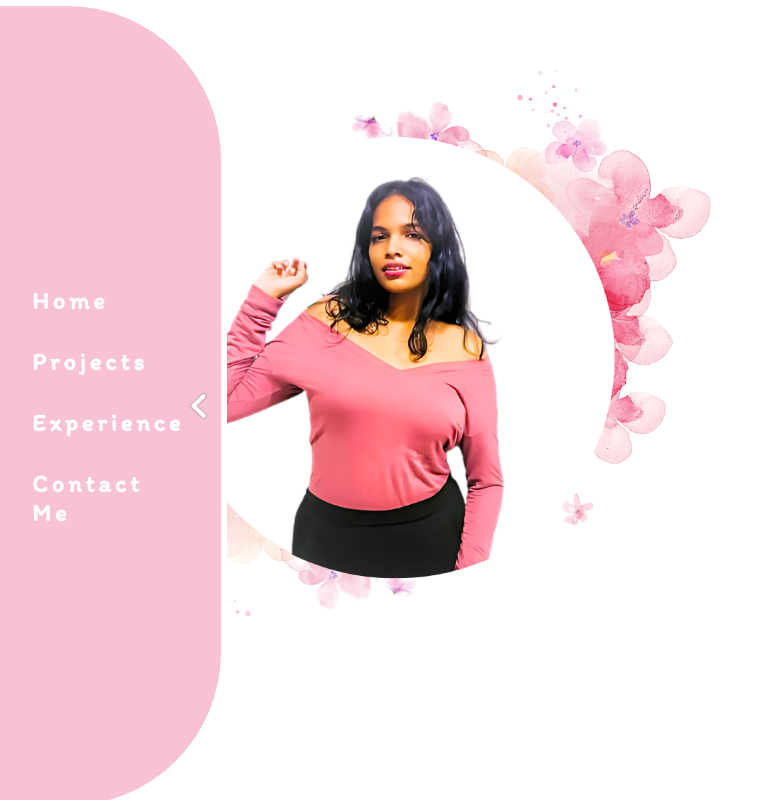
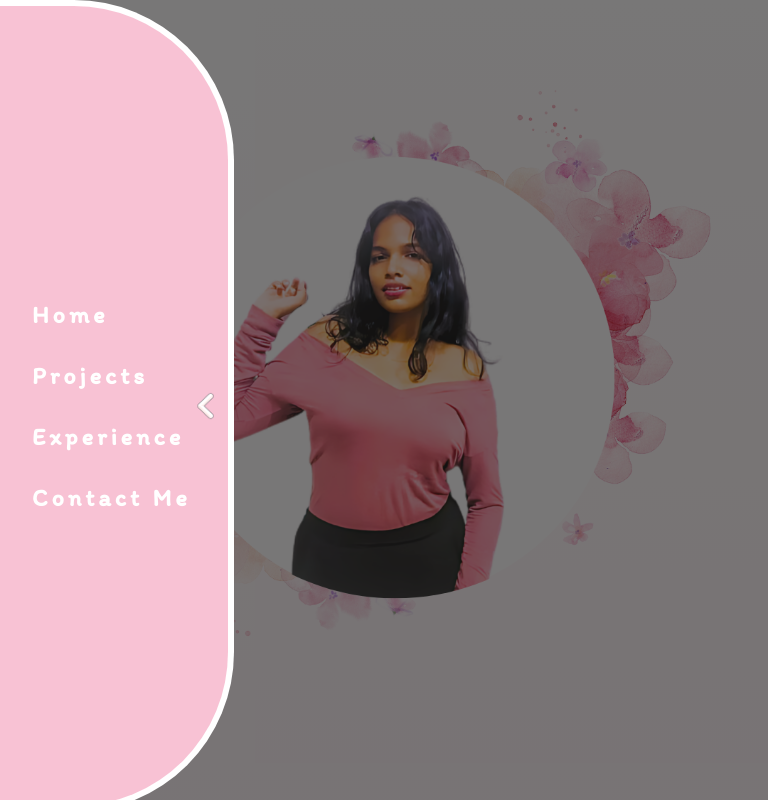
Before and after one commit to TharushiSewmini/sew-portfolio, a React (Create React App) app: page / in a window 768 px wide. Both pictures are taken after a click on the element 40 px from the left and 727 px from the top of the page. Shown: the top 800 px of the page. Built offline with nearby package versions, Linux system fonts and the light colour scheme.

Commit message:
new changes

```diff
--- a/src/components/DrawerComponent/index.css
+++ b/src/components/DrawerComponent/index.css
@@ -6,7 +6,7 @@
   z-index: 10;
   left: 0;
   min-height: 0;
-  background-color: rgba(30, 29, 29, 0.45);
+  background-color: rgba(30, 29, 29, 0.6);
 }
 .home-page-left-small-container-bg {
   height: 100%;
@@ -81,7 +81,7 @@
 /* Styles for screens wider than 767px */
 @media (min-width: 767px) {
   .drawer-main-container {
-    width: 3rem;
+    width: 100%;
   }
 }
 
--- a/src/pages/HomePage/index.css
+++ b/src/pages/HomePage/index.css
@@ -7,6 +7,7 @@
   display: flex;
   flex-direction: row;
   position: relative;
+  background: linear-gradient(#ffffff, #fff0f5);
 }
 
 /* Right big container */
@@ -87,7 +88,7 @@
   }
 }
 
-@media (max-width: 820px) {
+@media (max-width: 830px) {
   .home-page-container {
     overflow-y: auto !important;
     height: 100%;
@@ -134,6 +135,7 @@
    height: 50%;
    width: 100%;
    margin: auto;
+
   }
   .home-page-right-big-c-image-c{
     width: 100%;
@@ -142,6 +144,9 @@
   }
   .home-page-right-big-container{
     gap: 0 !important;
+  }
+  .home-page-contact-circle-sction{
+    padding-bottom: 5rem;
   }
 }
 .home-page-left-expand-mark {
```
